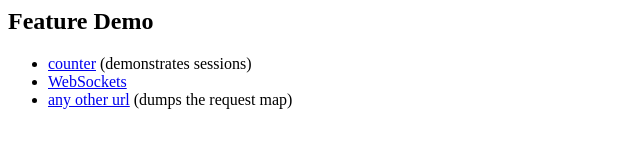
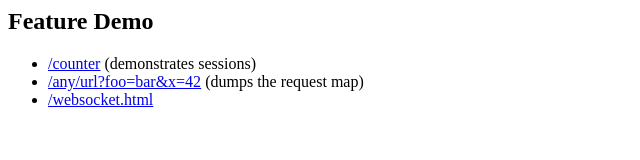
Before and after one commit to immutant/feature-demo, a plain HTML site: page resources/public/index.html in a window 1280 px wide. Shown: the whole page, without its empty margins (0-640 px from the left). Drawn offline with Linux system fonts and the light colour scheme.

Commit message:
Merge websocket demo into web demo

```diff
--- a/resources/public/index.html
+++ b/resources/public/index.html
@@ -8,9 +8,9 @@
     <h2>Feature Demo</h2>
 
     <ul>
-      <li><a href="counter">counter</a> (demonstrates sessions)</li>
-      <li><a href="ws">WebSockets</a></li>
-      <li><a href="any-other-url?foo=bar&x=42">any other url</a> (dumps the request map)</li>
+      <li><a href="counter">/counter</a> (demonstrates sessions)</li>
+      <li><a href="any/url?foo=bar&x=42">/any/url?foo=bar&x=42</a> (dumps the request map)</li>
+      <li><a href="websocket.html">/websocket.html</a></li>
     </ul>
   </body>
 </html>
```
Also changed, not shown: 4 other files.
